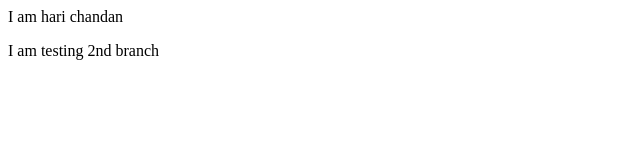
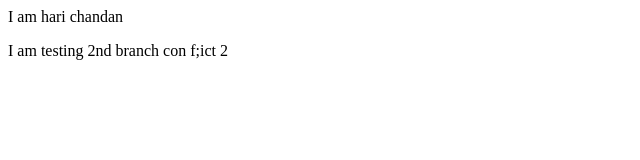
Before and after one commit to harichandan0214/Demo, a plain HTML site: page index.html in a window 1280 px wide. Shown: the full height of the page, 0-640 px from the left. Drawn offline with Linux system fonts and the light colour scheme.

Commit message:
Update index.html

```diff
--- a/index.html
+++ b/index.html
@@ -4,6 +4,6 @@
     </head>
     <body>
         <p>I am hari chandan </p>
-        <p>I am testing 2nd branch</p>
+        <p>I am testing 2nd branch con f;ict 2</p>
     </body>
 </html>
```
